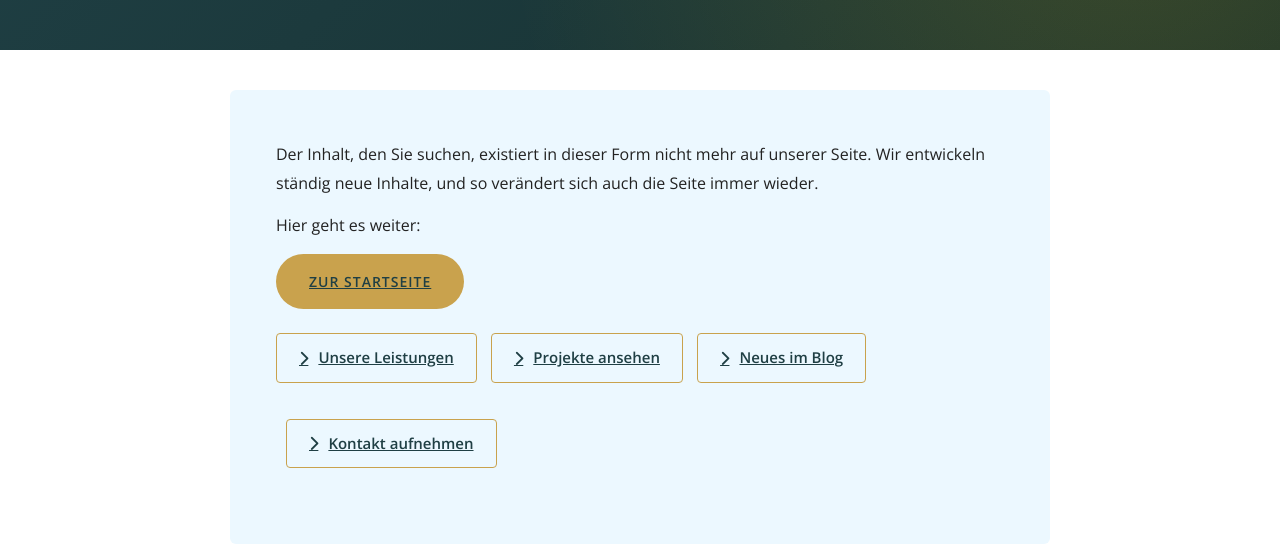
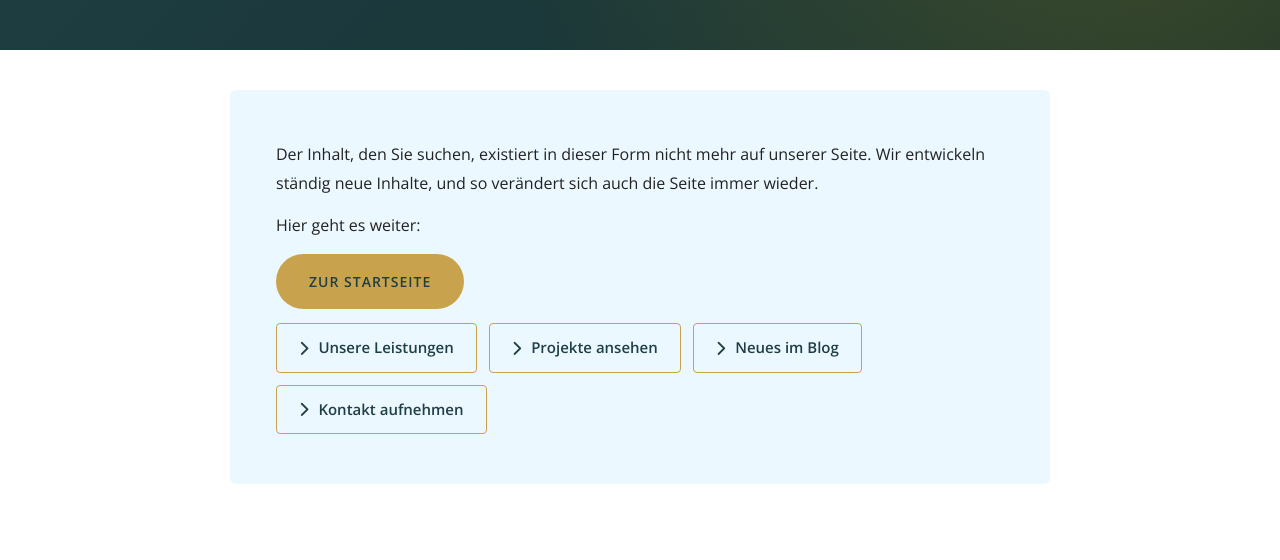
Before and after one commit to xatmotion-steffen/xatmotion-site, a plain HTML site: page 404/index.html in a window 1280 px wide. Shown: the part 240-800 px from the top of the page. Drawn offline with Linux system fonts and the light colour scheme.

Commit message:
Fehlerseite: Link-Buttons ausgerichtet

```diff
--- a/404/index.html
+++ b/404/index.html
@@ -60,16 +60,18 @@
   <section class="project-body">
     <div class="container">
       <div class="project-content">
-        <div class="legal-card">
+        <div class="legal-card err-card">
           <p class="blog-lead">Der Inhalt, den Sie suchen, existiert in dieser Form nicht mehr auf unserer Seite. Wir entwickeln ständig neue Inhalte, und so verändert sich auch die Seite immer wieder.</p>
 
           <p>Hier geht es weiter:</p>
           <p><a class="btn btn-fill-gold" href="/">Zur Startseite</a></p>
 
-          <a class="project-video-link" href="/leistungen/eventvideo-aftermovies/"><i class="fa-solid fa-chevron-right"></i> Unsere Leistungen</a>
-          <a class="project-video-link" href="/#project-wrapper"><i class="fa-solid fa-chevron-right"></i> Projekte ansehen</a>
-          <a class="project-video-link" href="/blog/"><i class="fa-solid fa-chevron-right"></i> Neues im Blog</a>
-          <a class="project-video-link" href="/kontakt/"><i class="fa-solid fa-chevron-right"></i> Kontakt aufnehmen</a>
+          <div class="err-links">
+            <a class="project-video-link" href="/leistungen/eventvideo-aftermovies/"><i class="fa-solid fa-chevron-right"></i> Unsere Leistungen</a>
+            <a class="project-video-link" href="/#project-wrapper"><i class="fa-solid fa-chevron-right"></i> Projekte ansehen</a>
+            <a class="project-video-link" href="/blog/"><i class="fa-solid fa-chevron-right"></i> Neues im Blog</a>
+            <a class="project-video-link" href="/kontakt/"><i class="fa-solid fa-chevron-right"></i> Kontakt aufnehmen</a>
+          </div>
         </div>
       </div>
     </div>
--- a/css/style.css
+++ b/css/style.css
@@ -1422,3 +1422,7 @@ button{font-family:inherit;cursor:pointer;}
 .share-box .share-btn,.share-box .share-btn:hover{text-decoration:none;}
 .share-box .share-btn{color:var(--c-teal-dark);}
 .share-box .share-btn:hover,.share-box .share-btn:focus-visible{color:var(--c-white);}
+/* Fehlerseite */
+.err-links{display:flex;flex-wrap:wrap;gap:12px;margin-top:8px;}
+.err-links .project-video-link{margin:0;}
+.err-card .btn,.err-card .project-video-link{text-decoration:none;}
```
